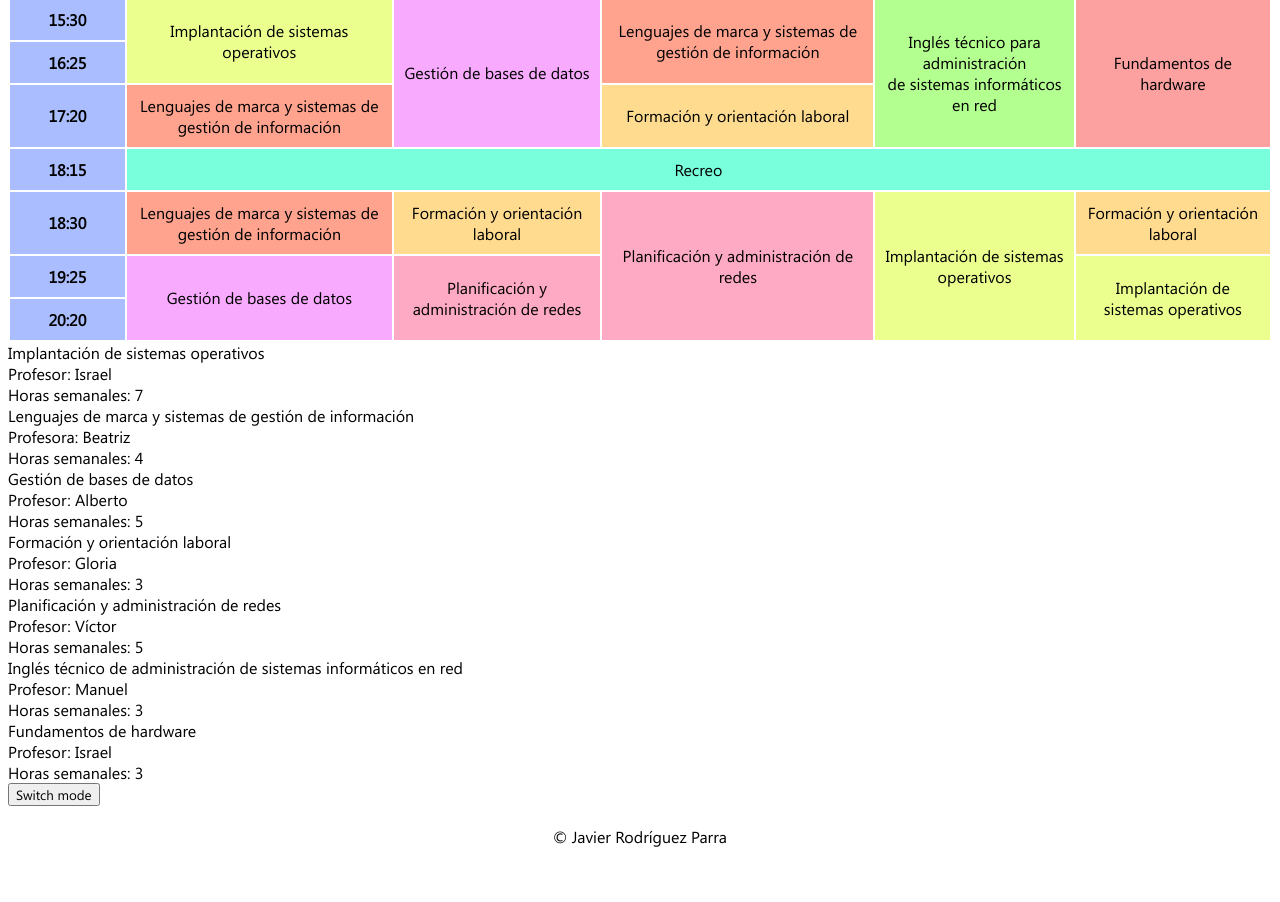
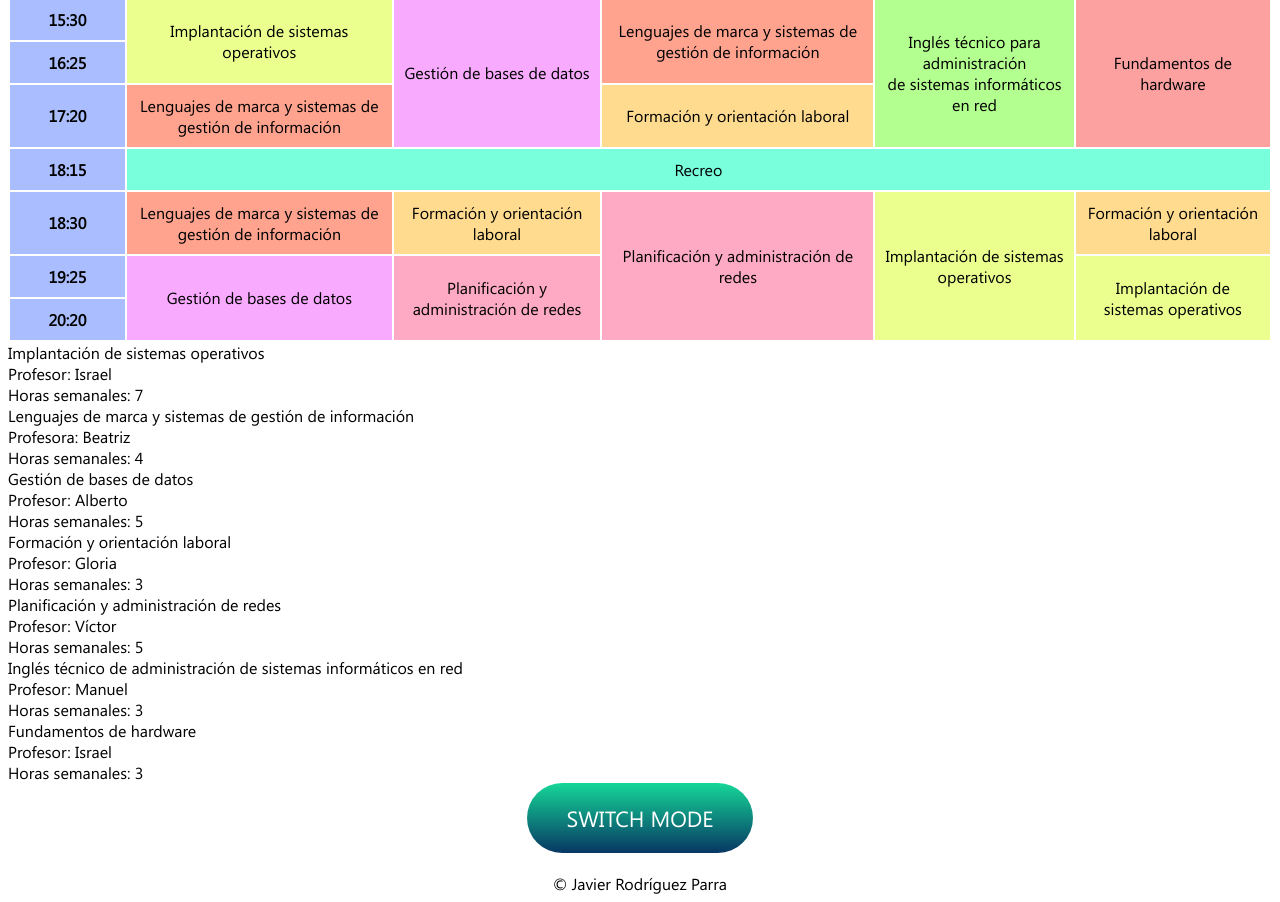
Before and after one commit to leroymerlinn/leroymerlinn.github.io, a plain HTML site: page index.html in a window 1280 px wide. Shown: the part 152-1054 px from the top of the page. Before the commit the page ends 1007 px from the top, so only its background shows below. Drawn offline with Linux system fonts and the light colour scheme.

Commit message:
Fixed an error: the button appearance was not set. Now it's set in both css files; at the end.

```diff
--- a/style1.css
+++ b/style1.css
@@ -88,3 +88,26 @@ table {
 .recreo{
     background-color: #7AFFDD;
 }
+
+/* Button appearance */
+.wrap {
+    height: 100%;
+    display: flex;
+    align-items: right;
+    justify-content: center;
+}
+.button {
+    background: linear-gradient(#15d798, #073763);
+    border-radius: 1000px;
+    border-style: none;
+    padding: 20px 40px;
+    color: #ffffff;
+    display: inline-block;
+    text-align: center;
+    text-transform: uppercase;
+    font-size: 22px;
+    justify-content: center;
+    transition: all .3s ease-in-out 0s;
+    cursor: pointer;
+    display: inline-block;
+}
--- a/style2.css
+++ b/style2.css
@@ -88,3 +88,26 @@ table {
 .recreo{
     background-color: #7AFFDD;
 }
+
+/* Button appearance */
+.wrap {
+    height: 100%;
+    display: flex;
+    align-items: right;
+    justify-content: center;
+  }
+.button {
+    background: linear-gradient(#073763, #15d798);
+    border-radius: 1000px;
+    border-style: none;
+    padding: 20px 40px;
+    color: #ffffff;
+    display: inline-block;
+
+    text-align: center;
+    text-transform: uppercase;
+    font-size: 22px;
+    transition: all .3s ease-in-out 0s;
+    cursor: pointer;
+    display: inline-block;
+}
```
